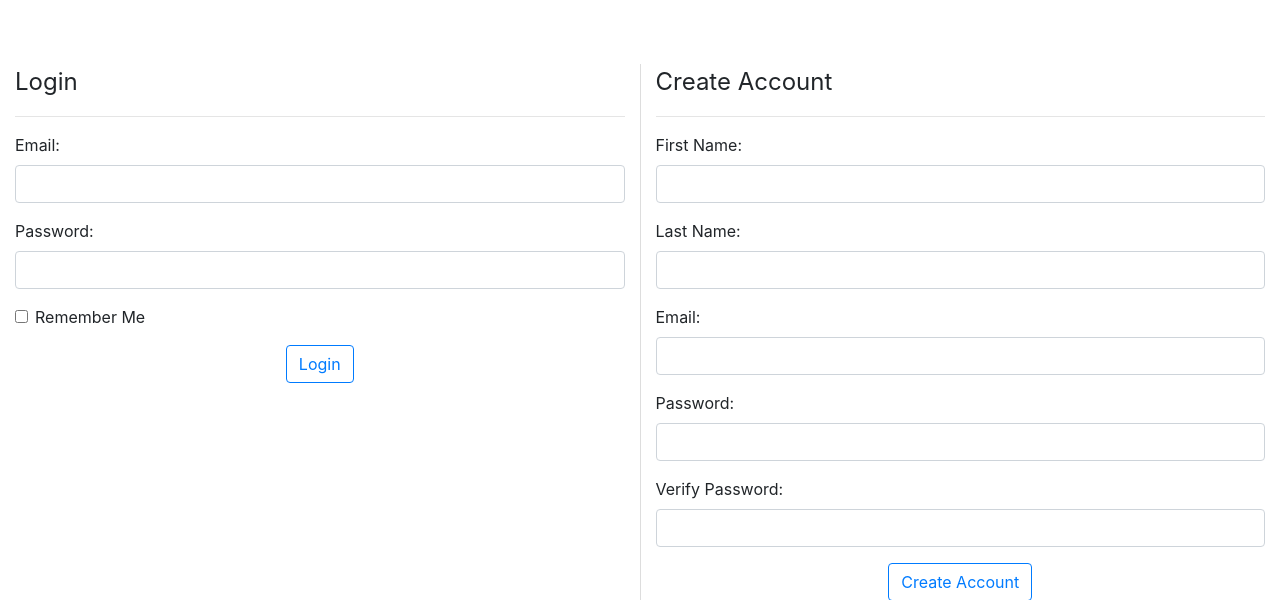
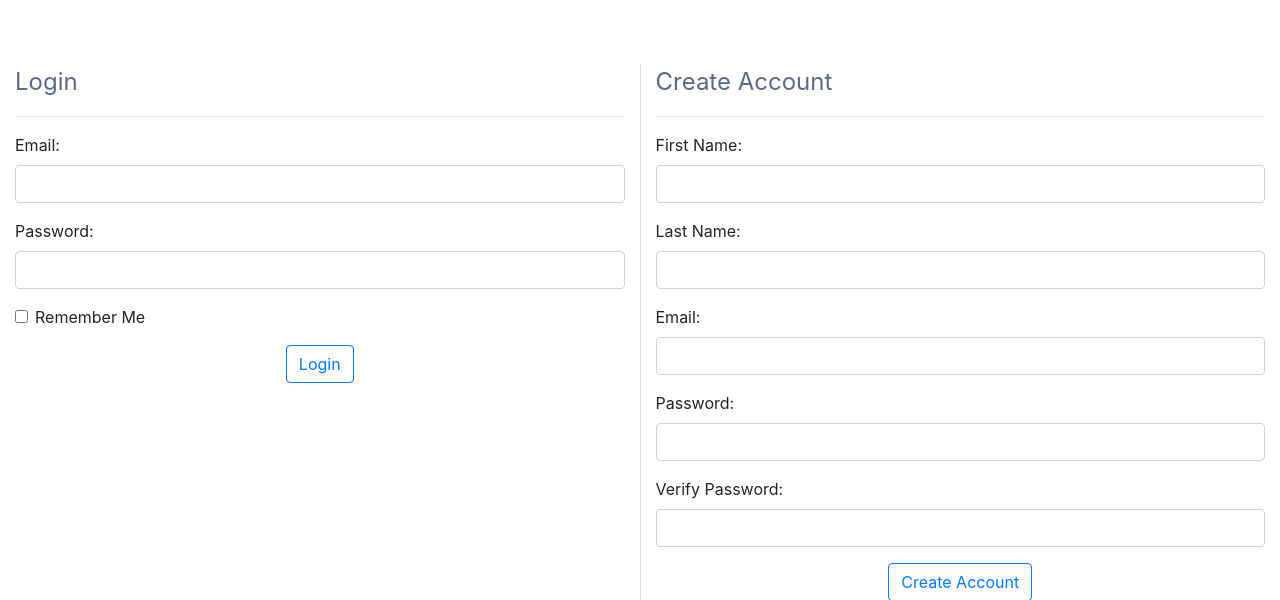
Before and after one commit to philipheindel/Web-Clock, a PHP site: page /login.html in a window 1280 px wide. Shown: the top 600 px of the page. Run offline with PHP 8.4, Linux system fonts and the light colour scheme.

Commit message:
added styling to login.css, to comform to design

```diff
--- a/css/login.css
+++ b/css/login.css
@@ -1,3 +1,4 @@
+
 .container-fluid {
     margin: 5%;
 
@@ -13,4 +14,14 @@
 
 #loginForm {
     border-right: 1px solid #ddd;
+
 }
+#loginForm legend {
+    text-decoration: none;
+    color:  #596a87;
+}
+
+#createAccount legend {
+    text-decoration: none;
+    color:  #596a87;
+}
```
